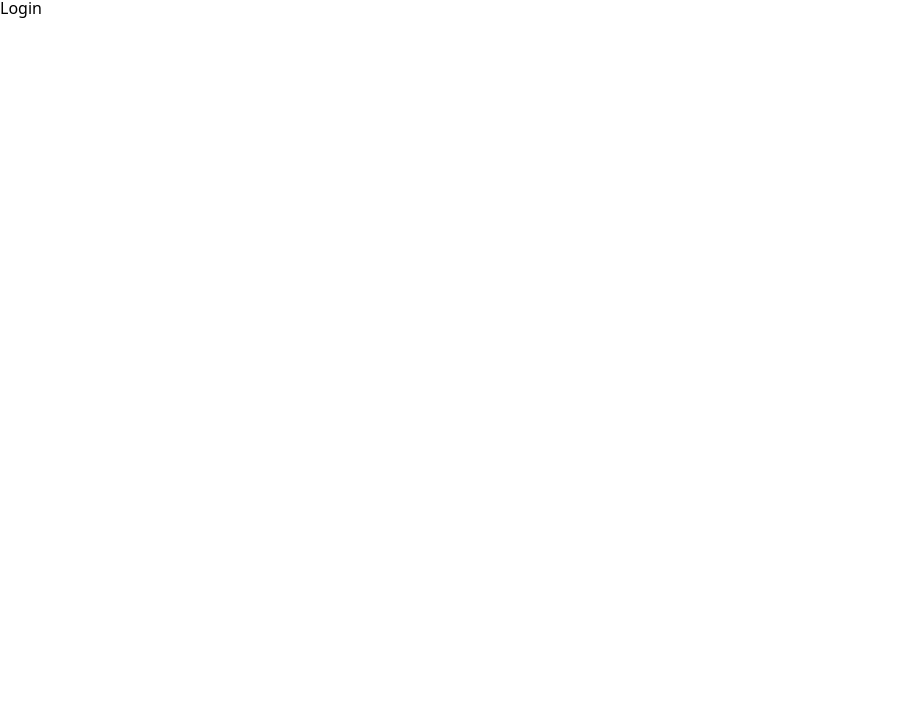
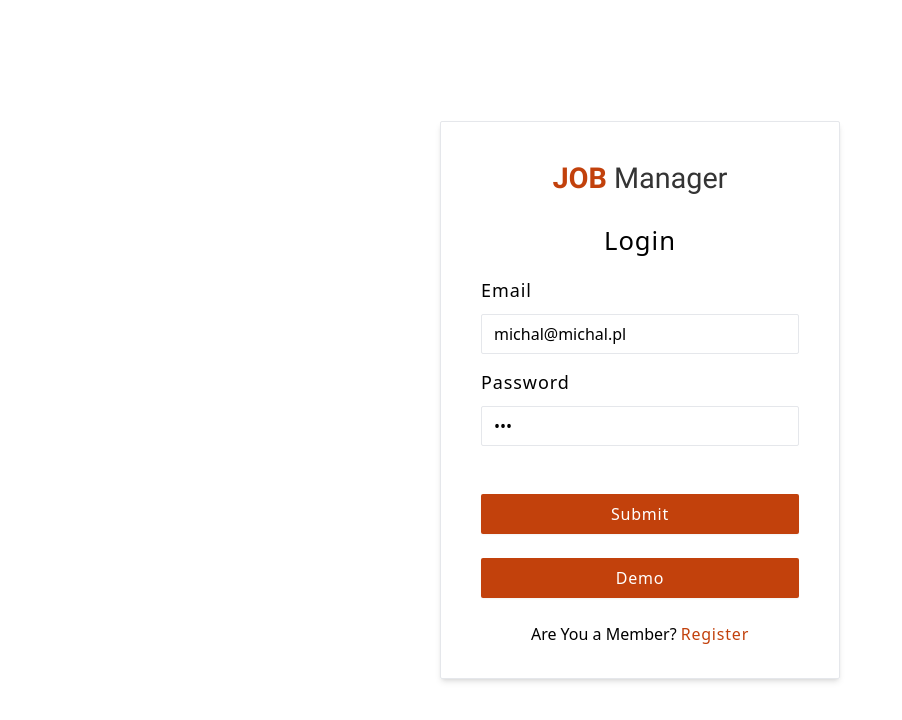
Before and after one commit to misiek869/jobs-app, a React (Vite) app: page /login in a window 1280 px wide. Shown: the top 720 px of the page, without its empty margins (0-902 px from the left). Built offline with nearby package versions, Linux system fonts and the light colour scheme.

Commit message:
add body and style

```diff
--- a/src/pages/Login.tsx
+++ b/src/pages/Login.tsx
@@ -1,7 +1,45 @@
-import React from 'react'
+import { Logo, FormRow } from '../components'
+import { Link } from 'react-router-dom'
+
+const btnStyle =
+	'cursor-pointer text-white bg-orange-700 rounded-sm tracking-wider py-3 px-4 shadow-sm duration-300 capitalize block hover:bg-orange-800 w-full mb-6 hover:shadow-lg'
 
 const Login = () => {
-	return <div>Login</div>
+	return (
+		<section className='min-h-screen grid place-items-center '>
+			<form className='w-[90vw] max-w-[400px]  rounded-sm shadow-md py-8 px-10 border'>
+				<div className='flex justify-center mb-6'>
+					<Logo />
+				</div>
+				<h4 className='text-center mb-6'>Login</h4>
+
+				<FormRow
+					type={'email'}
+					defaultValue={'michal@michal.pl'}
+					name={'email'}
+				/>
+
+				<FormRow type={'password'} defaultValue={'123'} name={'password'} />
+
+				<button className={`${btnStyle} mt-12`} type='submit'>
+					submit
+				</button>
+
+				<button className={`${btnStyle}`} type='submit'>
+					demo
+				</button>
+
+				<p className='mt-4 text-center leading-6'>
+					Are You a Member?
+					<Link
+						className='text-orange-700 tracking-wider ml-1'
+						to={'/register'}>
+						Register
+					</Link>
+				</p>
+			</form>
+		</section>
+	)
 }
 
 export default Login
```
